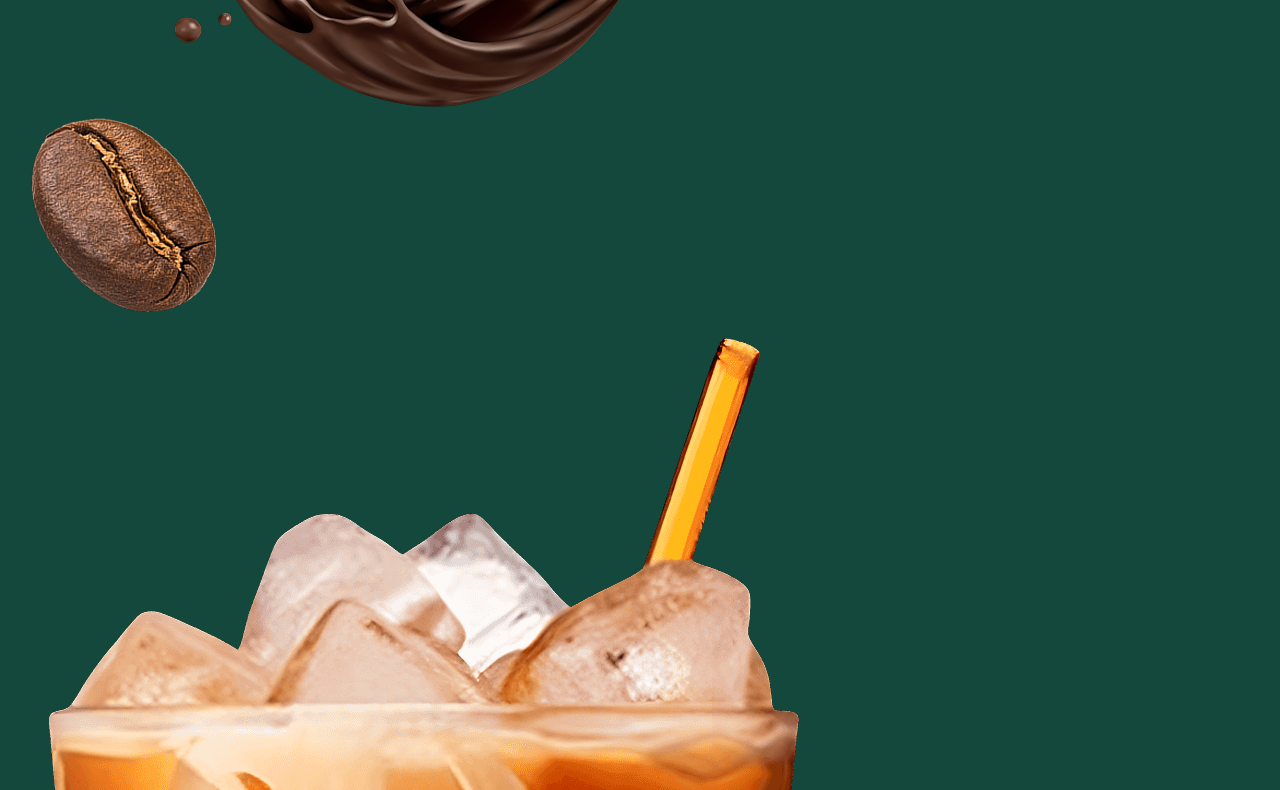
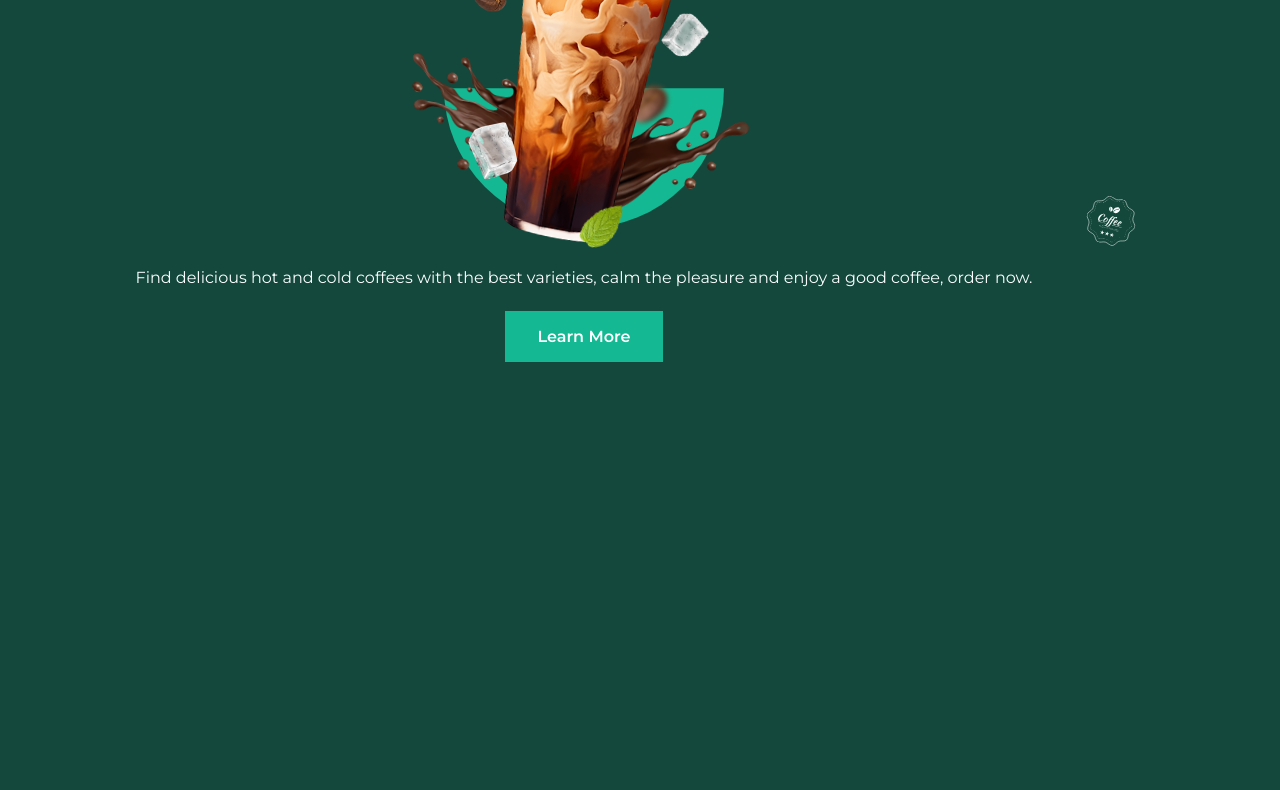
Before and after one commit to Jaymieblaze/Coffee-Website, a plain HTML site: page index.html in a window 1280 px wide. Shown: the part 347-1137 px from the top of the page. Drawn offline with nearby package versions, Linux system fonts and the light colour scheme.

Commit message:
Home & Header- CSS, JS

```diff
--- a/assets/css/styles.css
+++ b/assets/css/styles.css
@@ -206,3 +206,126 @@ img {
 .show-menu {
     top: 0;
 }
+
+/* Add shadow header */
+.shadow-header {
+    box-shadow: 0 4px 16px hsla(166, 85%, 8%, .3);
+}
+
+/* HOME */
+.home__container {
+    position: relative;
+    padding-top: 3rem;
+    row-gap: 0;
+}
+
+.home__title {
+    color: var(--white-color);
+    font-size: var(--biggest-font-size);
+    font-weight: var(--font-semi-bold);
+    text-align: center;
+}
+
+.home__images {
+    position: relative;
+    display: grid;
+    justify-items: center;
+    justify-self: center;
+}
+
+.home__shape {
+    width: 280px;
+    height: 280px;
+    background-color: var(--first-color);
+    border-radius: 50%;
+    clip-path: inset(50% 0 0 0);
+}
+
+.home__images img {
+    position: absolute;
+}
+
+.home__coffee {
+    width: 160px;
+    top: -3.5rem;
+    rotate: 10deg;
+}
+
+.home__splash {
+    max-width: initial;
+    width: 350px;
+    rotate: 10deg;
+    left: -3rem;
+    bottom: .5rem;
+}
+
+.home__bean-1,
+.home__bean-2 {
+    width: 40px;
+}
+
+.home__bean-1 {
+    left: 1.5rem;
+    top: 1.5rem;
+}
+
+.home__bean-2 {
+    right: 3.5rem;
+    bottom: 6.5rem;
+    rotate: -90deg;
+    filter: blur(2px);
+}
+
+.home__ice-1 {
+    width: 50px;
+    left: 1.5rem;
+    bottom: 3rem;
+}
+
+.home__ice-2 {
+    width: 40px;
+    top: 4rem;
+    right: 1.25rem;
+    rotate: 60deg;
+}
+
+.home__leaf {
+    width: 50px;
+    right: 6rem;
+    bottom: -1rem;
+    rotate: -15deg;
+}
+
+.home__sticker {
+    position: absolute;
+    width: 50px;
+    right: 0.5rem;
+    top: 29rem;
+    rotate: 15deg;
+}
+
+.home__data {
+    margin-top: 2.5rem;
+    text-align: center;
+}
+
+.home__description {
+    color: var(--white-color);
+    margin-bottom: 1.5rem;
+}
+
+/* Button */
+.button  {
+    display: inline-flex;
+    justify-content: center;
+    background-color: var(--first-color);
+    color: var(--white-color);
+    padding: 1rem 2rem;
+    font-weight: var(--font-semi-bold);
+    transition: background .4s, box-shadow .4s;
+}
+
+.button:hover {
+    background-color: var(--first-color-alt);
+    box-shadow: 0 8px 24px hsla(166, 85%, 8%, .2);
+}
--- a/assets/js/main.js
+++ b/assets/js/main.js
@@ -26,3 +26,12 @@ const linkAction = () =>{
     navMenu.classList.remove('show-menu')
 }
 navLink.forEach(n => n.addEventListener('click', linkAction))
+
+// ADD HEADER SHADOW
+const shadowHeader = () =>{
+    const header = document.getElementById('header')
+    // Add a class if the bottom offset is greater than 50 of the viewport
+    this.scrollY >= 50 ? header.classList.add('shadow-header')
+                       : header.classList.remove('shadow-header')
+}
+window.addEventListener('scroll', shadowHeader)
```
